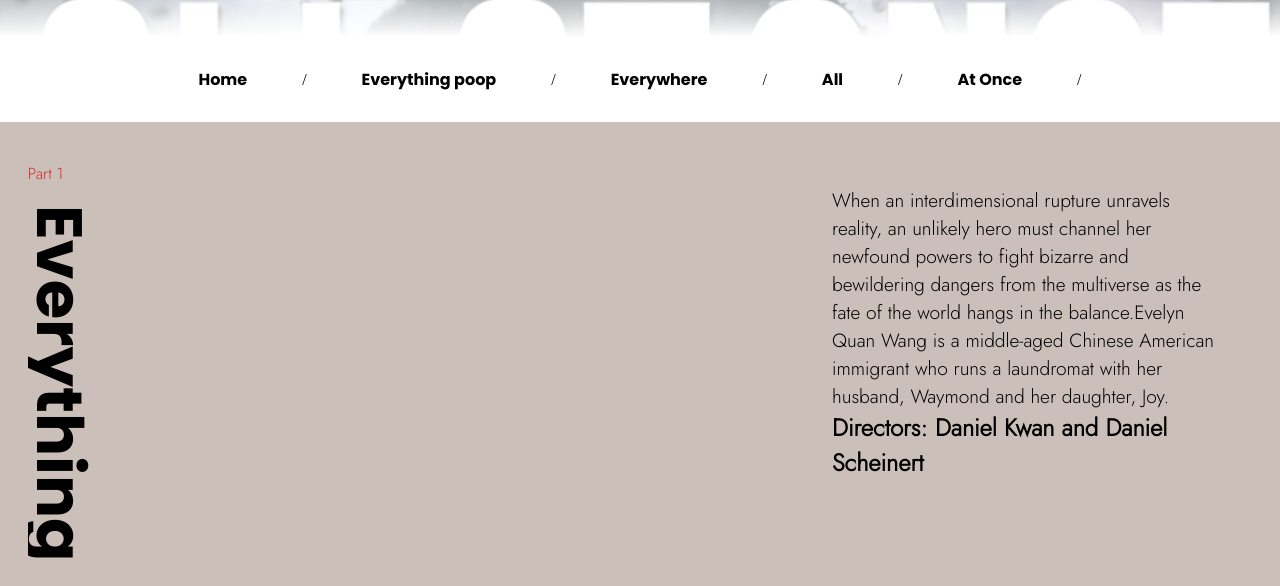
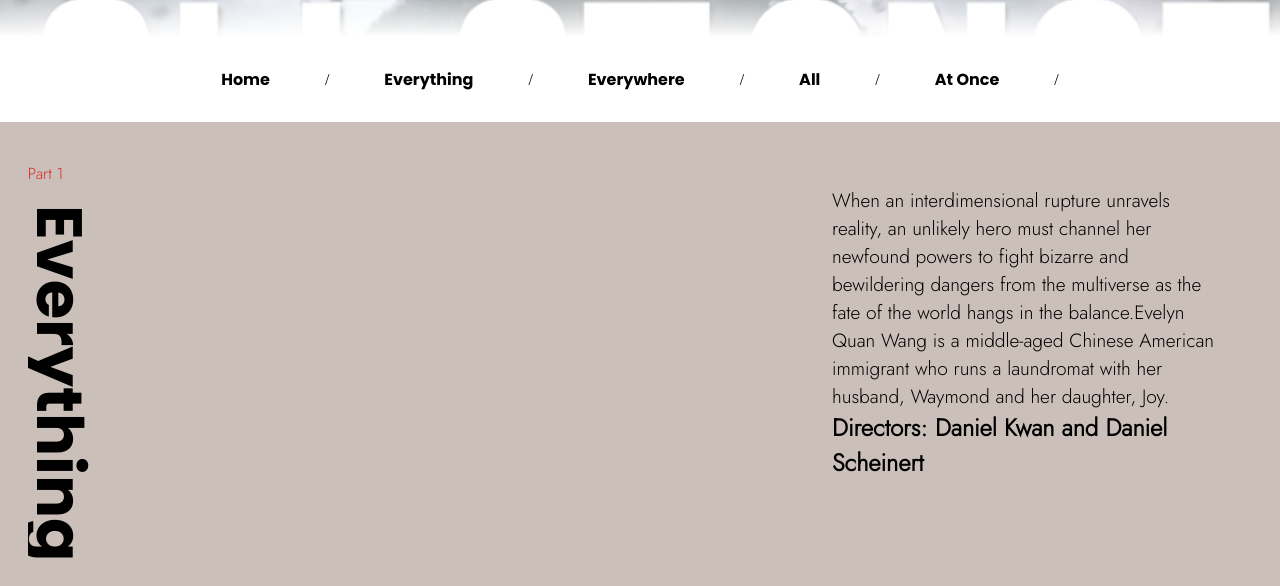
Before and after one commit to Sherrera90/EEAAO, a plain HTML site: page index.html in a window 1280 px wide. Shown: the part 963-1549 px from the top of the page. Drawn offline with Linux system fonts and the light colour scheme; files whose address does not match are found by name.

Commit message:
Update index.html

```diff
--- a/index.html
+++ b/index.html
@@ -21,7 +21,7 @@
             <div class="nav-container">
                 <ul class="nav-menu" id="nav-menu">
                     <li class="nav-item active"><a href="#home">Home</a></li>/
-                    <li class="nav-item"><a href="#everything">Everything poop</a></li>/
+                    <li class="nav-item"><a href="#everything">Everything</a></li>/
                     <li class="nav-item"><a href="#everywhere">Everywhere</a></li>/
                     <li class="nav-item"><a href="#all">All</a></li>/
                     <li class="nav-item"><a href="#at once">At Once</a></li>/
```
